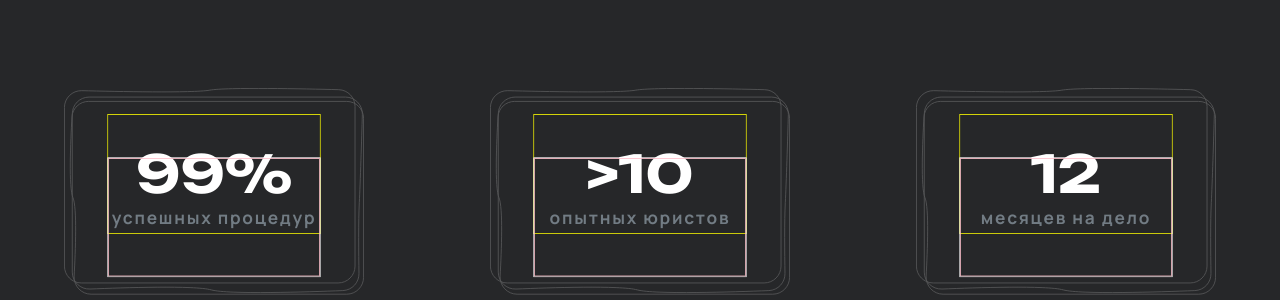
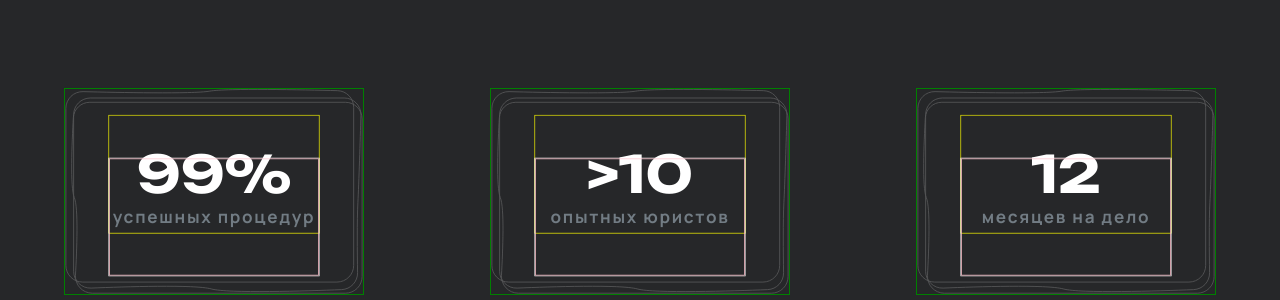
Before and after one commit to szimina/yurv2, a React app: page / in a window 1280 px wide. Shown: the part 2497-2797 px from the top of the page. Built offline with nearby package versions, Linux system fonts and the light colour scheme.

Commit message:
styles for safari updated

```diff
--- a/src/components/intro/intro.module.css
+++ b/src/components/intro/intro.module.css
@@ -34,7 +34,7 @@
   background: radial-gradient(circle at 10% 0%, var(--main-accent-color), var(--main-background-color), var(--main-color));
   background-size: 400% 150%;
   border-radius: 50%;
-  -webkit-border-radius: 60%;
+  -webkit-border-radius: 50%;
   transform: scaleX(1.2) translate3d(0, 0, 0);
   filter: blur(50px);
   animation: gradient 10s ease infinite;
--- a/src/components/ui/stat-card/statistic.module.css
+++ b/src/components/ui/stat-card/statistic.module.css
@@ -1,5 +1,10 @@
 .container {
 	display: flex;
+	width: 300px;
+	aspect-ratio: 347 / 239;
+	border: 1px solid green;
+	flex-direction: column;
+	place-content: center;
 }
 
 .svg {
```
